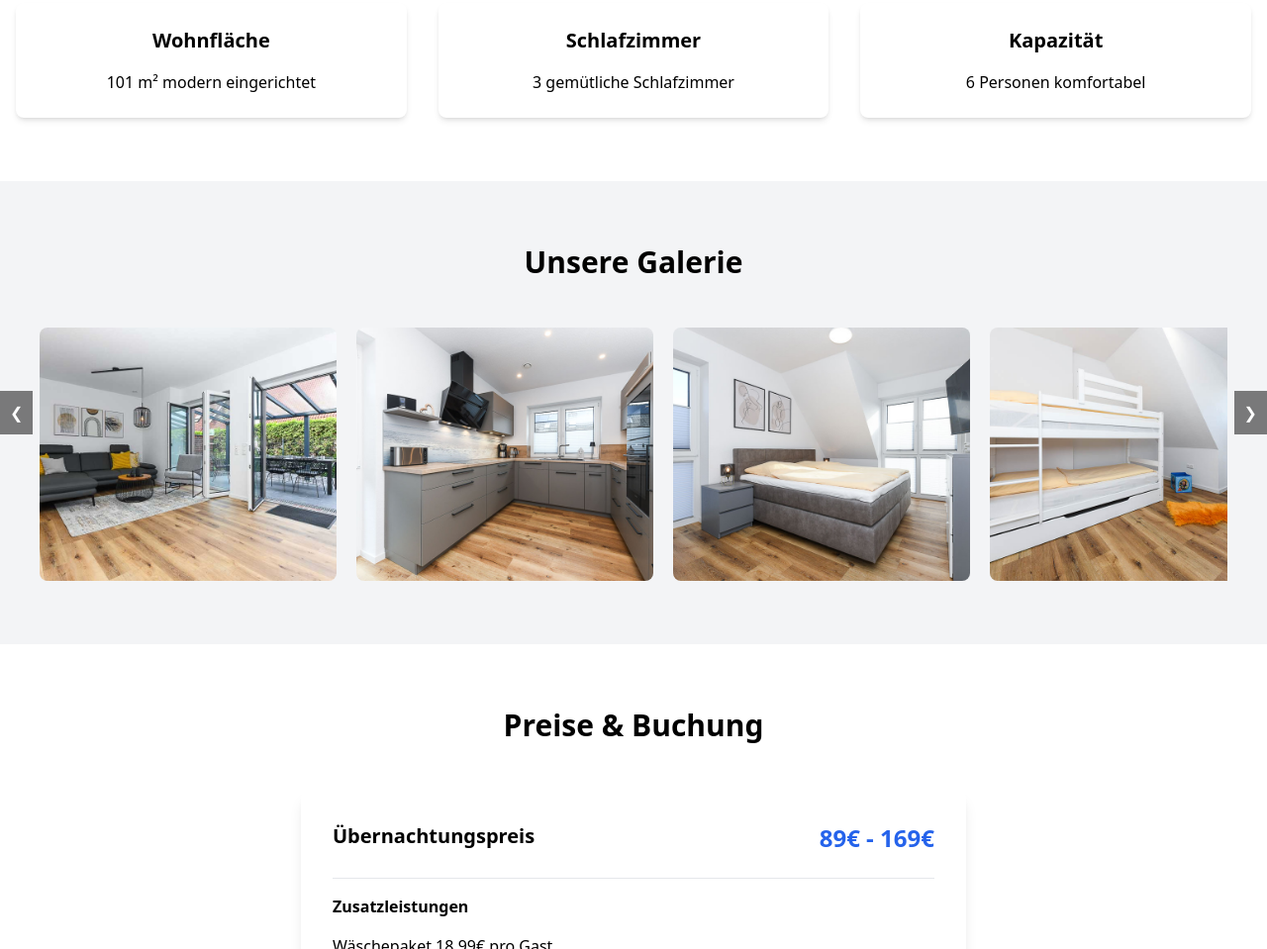
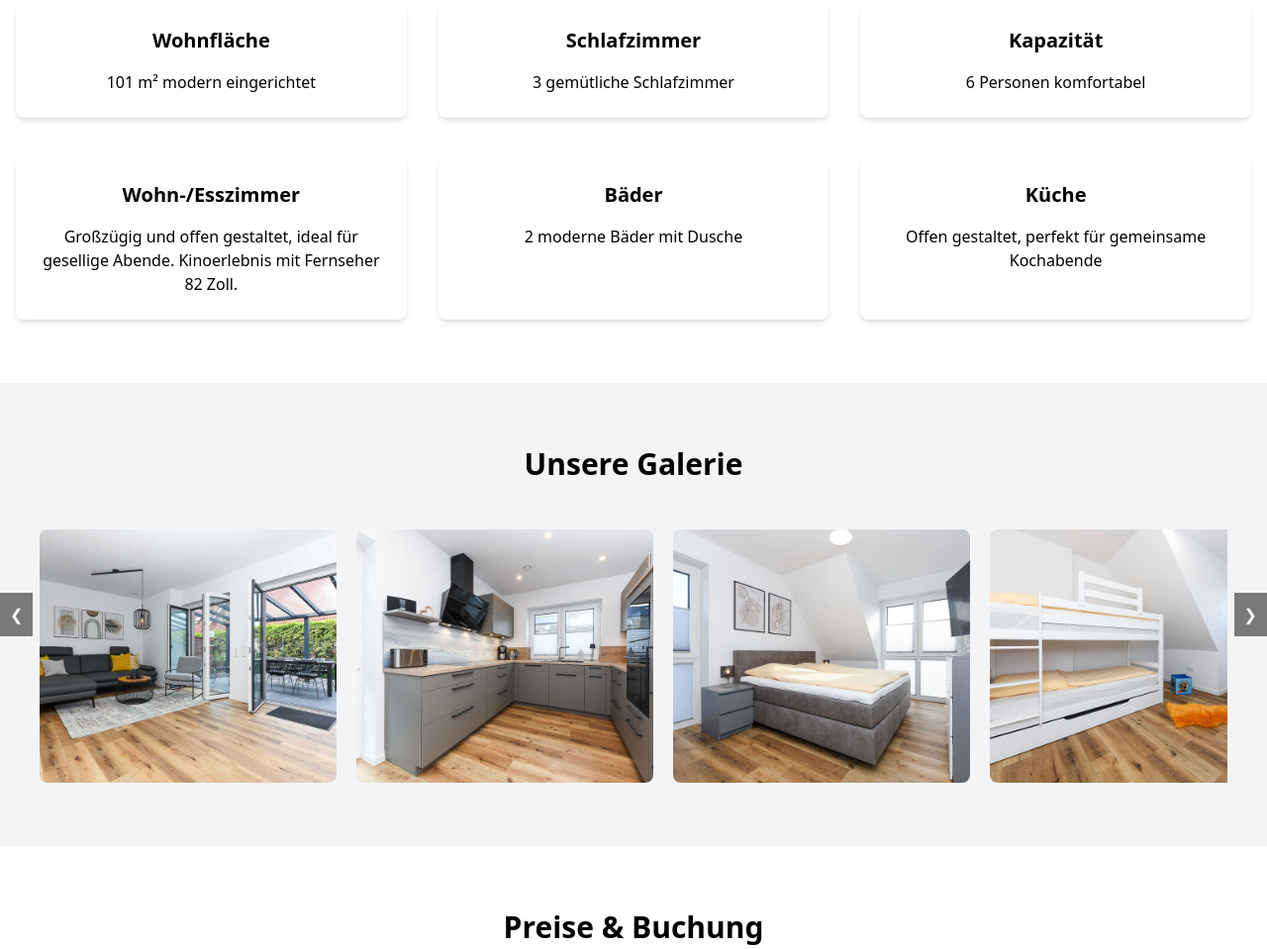
Before and after one commit to PhilippGeers/kuestenfein, a plain HTML site: page index.html in a window 1280 px wide. Shown: the part 765-1724 px from the top of the page at 99% size. Drawn offline with nearby package versions, Linux system fonts and the light colour scheme.

Commit message:
txt anpassung

```diff
--- a/index.html
+++ b/index.html
@@ -142,7 +142,23 @@
             <p>6 Personen komfortabel</p>
         </div>
     </div>
+    <div class="grid md:grid-cols-3 gap-8 mt-10">
+        <div class="property-card bg-white p-6 rounded-lg shadow-md text-center">
+            <h3 class="text-xl font-semibold mb-4">Wohn-/Esszimmer</h3>
+            <p>Großzügig und offen gestaltet, ideal für gesellige Abende. Kinoerlebnis mit Fernseher 82 Zoll.</p>
+        </div>
+        <div class="property-card bg-white p-6 rounded-lg shadow-md text-center">
+            <h3 class="text-xl font-semibold mb-4">Bäder</h3>
+            <p> 2 moderne Bäder mit Dusche</p>
+        </div>
+        <div class="property-card bg-white p-6 rounded-lg shadow-md text-center">
+            <h3 class="text-xl font-semibold mb-4">Küche</h3>
+            <p>Offen gestaltet, perfekt für gemeinsame Kochabende</p>
+        </div>
+
+    </div>
 </div>
+
 
 <!-- Gallery Section -->
 <div id="gallery" class="section container mx-auto px-4 py-16 bg-gray-100 relative">
```
